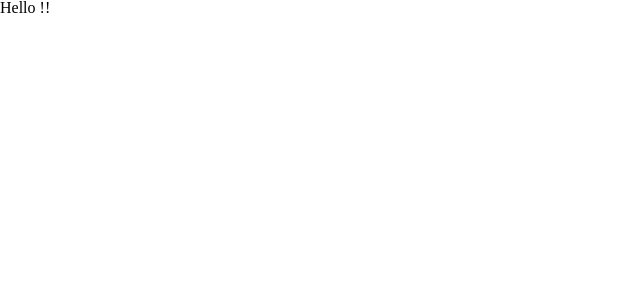
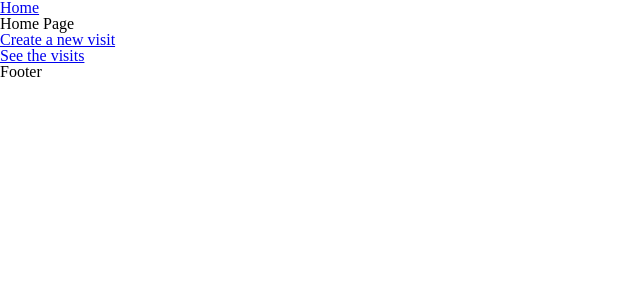
Before and after one commit to bc-vsgd/visits, a React (Vite) app: page / in a window 1280 px wide. Shown: the top 300 px of the page, without its empty margins (0-640 px from the left). Built offline with nearby package versions, Linux system fonts and the light colour scheme.

Commit message:
Basic pages & components, matching routes

```diff
--- a/package.json
+++ b/package.json
@@ -11,7 +11,8 @@
   },
   "dependencies": {
     "react": "^18.2.0",
-    "react-dom": "^18.2.0"
+    "react-dom": "^18.2.0",
+    "react-router-dom": "^6.22.3"
   },
   "devDependencies": {
     "@types/react": "^18.2.66",
--- a/src/App.jsx
+++ b/src/App.jsx
@@ -1,11 +1,31 @@
+import { BrowserRouter as Router, Routes, Route } from "react-router-dom";
+
+// Pages
+import HomePage from "./pages/HomePage/HomePage";
+import VisitFormPage from "./pages/VisitFormPage/VisitFormPage";
+import VisitsPage from "./pages/VisitsPage/VisitsPage";
+// Components
+import Header from "./components/Header/Header";
+import Footer from "./components/Footer/Footer";
+//
+const url = "http://localhost:3000";
+// Style
 import "./App.css";
 
 function App() {
   return (
-    <>
-      <div>Hello !!</div>
-    </>
+    <Router>
+      <Header />
+      <Routes>
+        <Route path="/" element={<HomePage url={url} />} />
+        <Route path="/visit/form" element={<VisitFormPage />} />
+        <Route path="/visits" element={<VisitsPage />} />
+      </Routes>
+      <Footer />
+    </Router>
   );
+
+  // <HomePage />;
 }
 
 export default App;
--- /dev/null
+++ b/src/components/Footer/Footer.jsx
@@ -0,0 +1,5 @@
+const Footer = () => {
+  return <div>Footer</div>;
+};
+
+export default Footer;
--- /dev/null
+++ b/src/components/Header/Header.jsx
@@ -0,0 +1,11 @@
+import { Link } from "react-router-dom";
+
+const Header = () => {
+  return (
+    <header>
+      <Link to="/">Home</Link>
+    </header>
+  );
+};
+
+export default Header;
--- /dev/null
+++ b/src/pages/HomePage/HomePage.jsx
@@ -0,0 +1,19 @@
+import { Link } from "react-router-dom";
+
+const HomePage = ({ url }) => {
+  return (
+    <main>
+      <p>Home Page</p>
+      <div>
+        <Link to="/visit/form">
+          <p>Create a new visit</p>
+        </Link>
+        <Link to="/visits">
+          <p>See the visits</p>
+        </Link>
+      </div>
+    </main>
+  );
+};
+
+export default HomePage;
--- /dev/null
+++ b/src/pages/VisitFormPage/VisitFormPage.jsx
@@ -0,0 +1,5 @@
+const VisitFormPage = () => {
+  return <div>VisitFormPage</div>;
+};
+
+export default VisitFormPage;
--- /dev/null
+++ b/src/pages/VisitsPage/VisitsPage.jsx
@@ -0,0 +1,5 @@
+const VisitsPage = () => {
+  return <div>VisitsPage</div>;
+};
+
+export default VisitsPage;
```
Also changed, not shown: 2 other files (tests, documents, lock files or other folders).
